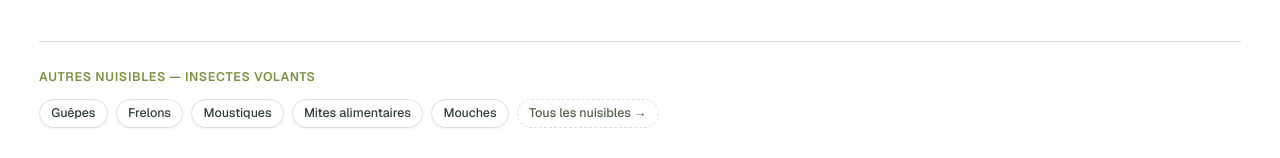
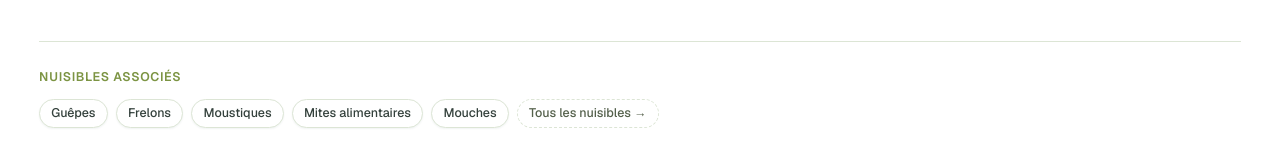
Before and after one commit to Ryad-Cyber/experts-nuisible, a Next.js app: page /nuisibles/abeilles in a window 1280 px wide. Shown: the part 1019-1177 px from the top of the page. Built offline with nearby package versions, Linux system fonts and the light colour scheme.

Commit message:
Amelioration navigation services et rotation du materiel

```diff
--- a/src/app/nuisibles/[slug]/page.tsx
+++ b/src/app/nuisibles/[slug]/page.tsx
@@ -193,6 +193,16 @@ export default async function PestPage({ params }: { params: Promise<{ slug: str
 
   const category = PEST_CATEGORIES.find((entry) => entry.id === pest.category);
   const siblings = pestsInCategory(pest.category).filter((entry) => entry.id !== pest.id);
+  // Suggestions manuelles cross-catégorie (ex. Termites sur Rats, Acariens sur
+  // Punaises) — ajoutées aux voisins de même catégorie, sans doublon ni auto-lien.
+  const seenSiblingIds = new Set(siblings.map((entry) => entry.id));
+  const relatedManual = (pest.relatedIds ?? [])
+    .map((id) => PEST_BY_ID[id])
+    .filter(
+      (entry): entry is PestGuideEntry =>
+        Boolean(entry) && entry.id !== pest.id && !seenSiblingIds.has(entry.id)
+    );
+  const related = [...siblings, ...relatedManual];
 
   return (
     <main className="bg-background py-10 md:py-14">
@@ -298,20 +308,20 @@ export default async function PestPage({ params }: { params: Promise<{ slug: str
           </aside>
         </div>
 
-        {/* Maillage : autres nuisibles de la même catégorie */}
-        {siblings.length > 0 && category && (
+        {/* Maillage : nuisibles associés (même catégorie + suggestions manuelles). */}
+        {related.length > 0 && (
           <section className="mt-12 border-t border-border pt-8">
             <h2 className="text-sm font-semibold uppercase tracking-wider text-secondary">
-              Autres nuisibles — {category.label}
+              Nuisibles associés
             </h2>
             <div className="mt-4 flex flex-wrap gap-2.5">
-              {siblings.map((sibling) => (
+              {related.map((entry) => (
                 <Link
-                  key={sibling.id}
-                  href={`/nuisibles/${sibling.id}`}
+                  key={entry.id}
+                  href={`/nuisibles/${entry.id}`}
                   className="inline-flex items-center gap-1.5 rounded-full border border-border bg-background px-3.5 py-1.5 text-sm font-medium text-foreground/85 shadow-sm transition-colors hover:border-secondary/50 hover:text-foreground"
                 >
-                  {sibling.name}
+                  {entry.name}
                 </Link>
               ))}
               <Link
--- a/src/components/sections/MaterielSpecialise.tsx
+++ b/src/components/sections/MaterielSpecialise.tsx
@@ -1,6 +1,6 @@
 "use client";
 
-import { useState } from "react";
+import { useEffect, useState } from "react";
 import Image from "next/image";
 import { AnimatePresence, motion, useReducedMotion } from "framer-motion";
 import { Radar } from "lucide-react";
@@ -8,6 +8,9 @@ import { SPECIALIZED_TOOLS } from "@/data/equipment";
 import { cn } from "@/lib/utils";
 
 const EASE = [0.16, 1, 0.3, 1] as const;
+
+// Défilement automatique discret des cartes (~3 s), cohérent avec le reste du site.
+const AUTO_ROTATE_MS = 3000;
 
 // -----------------------------------------------------------------------------
 // Matériel pour interventions complexes en hauteur ou à distance (nids en
@@ -18,7 +21,20 @@ const EASE = [0.16, 1, 0.3, 1] as const;
 export function MaterielSpecialise() {
   const prefersReducedMotion = Boolean(useReducedMotion());
   const [selectedId, setSelectedId] = useState(SPECIALIZED_TOOLS[0].id);
+  const [autoRotate, setAutoRotate] = useState(true);
   const selected = SPECIALIZED_TOOLS.find((tool) => tool.id === selectedId) ?? SPECIALIZED_TOOLS[0];
+
+  // setTimeout replanifié à chaque tour ; arrêt définitif dès la première interaction.
+  useEffect(() => {
+    if (!autoRotate || prefersReducedMotion) return;
+    const timer = setTimeout(() => {
+      setSelectedId((current) => {
+        const index = SPECIALIZED_TOOLS.findIndex((tool) => tool.id === current);
+        return SPECIALIZED_TOOLS[(index + 1) % SPECIALIZED_TOOLS.length].id;
+      });
+    }, AUTO_ROTATE_MS);
+    return () => clearTimeout(timer);
+  }, [autoRotate, prefersReducedMotion, selectedId]);
 
   return (
     <div className="mt-10">
@@ -43,7 +59,10 @@ export function MaterielSpecialise() {
             <button
               key={tool.id}
               type="button"
-              onClick={() => setSelectedId(tool.id)}
+              onClick={() => {
+                setAutoRotate(false);
+                setSelectedId(tool.id);
+              }}
               aria-pressed={isSelected}
               aria-label={`Voir : ${tool.label}`}
               className={cn(
--- a/src/config/site.ts
+++ b/src/config/site.ts
@@ -67,13 +67,11 @@ export const siteConfig = {
     { label: "Rats", href: "/nuisibles/rats" },
     { label: "Punaises de lit", href: "/nuisibles/punaises" },
     { label: "Cafards", href: "/nuisibles/cafards" },
-    { label: "Termites", href: "/nuisibles/termites" },
     { label: "Puces & parasites", href: "/services/desinsectisation" },
     { label: "Fourmis", href: "/nuisibles/fourmis" },
     { label: "Mouches", href: "/nuisibles/mouches" },
     { label: "Guêpes & frelons", href: "/services/nuisibles-volants" },
     { label: "Chenilles processionnaires", href: "/nuisibles/chenilles" },
-    { label: "Acariens", href: "/nuisibles/acariens" },
     { label: "Désinfection & assainissement", href: "/services/desinfection" },
     { label: "Autres nuisibles", href: "/nuisibles/autres" },
   ] as NavLink[],
--- a/src/data/pestGuide.ts
+++ b/src/data/pestGuide.ts
@@ -43,6 +43,9 @@ export type PestGuideEntry = {
   whenToCall: string;
   /** Message WhatsApp pré-écrit, contextualisé au nuisible. */
   whatsappMessage: string;
+  /** Suggestions manuelles de nuisibles liés (cross-catégorie), affichées en plus
+   *  des voisins de même catégorie dans la section « Nuisibles associés ». */
+  relatedIds?: string[];
 };
 
 export const DEFAULT_PEST_ID = "rats";
@@ -75,6 +78,7 @@ export const PEST_GUIDE: PestGuideEntry[] = [
     id: "rats",
     name: "Rats",
     category: "rongeurs",
+    relatedIds: ["termites"],
     model: { file: "/rat_3D.glb", tuning: { scale: 1.3, offsetY: 0.12 } },
     serviceId: "deratisation",
     description:
@@ -229,6 +233,7 @@ export const PEST_GUIDE: PestGuideEntry[] = [
     id: "punaises",
     name: "Punaises de lit",
     category: "rampants",
+    relatedIds: ["acariens"],
     model: { file: "/punaise_lit_3D.glb", tuning: { scale: 1.3 } },
     photo: "/punaise.jpg",
     serviceId: "desinsectisation",
```
